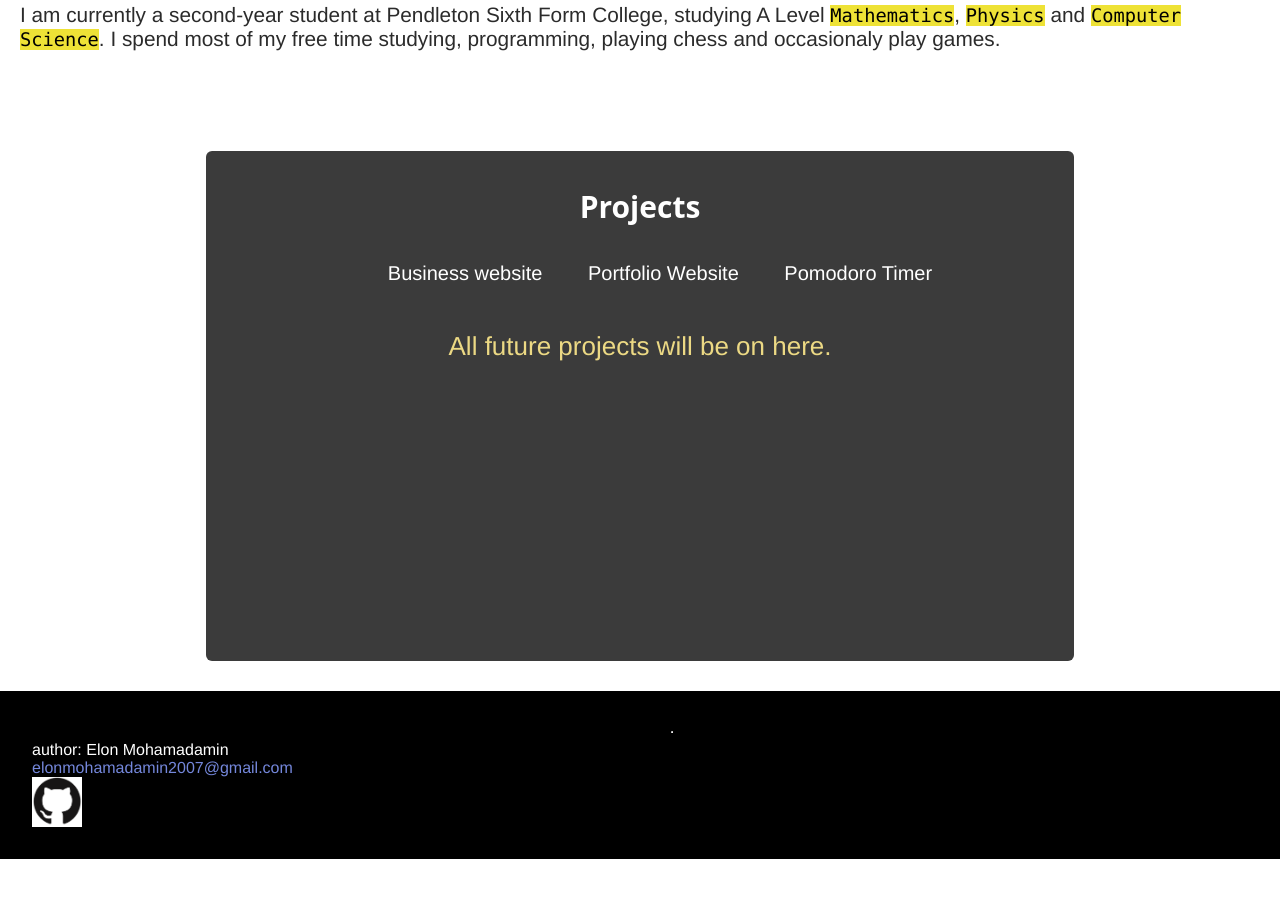
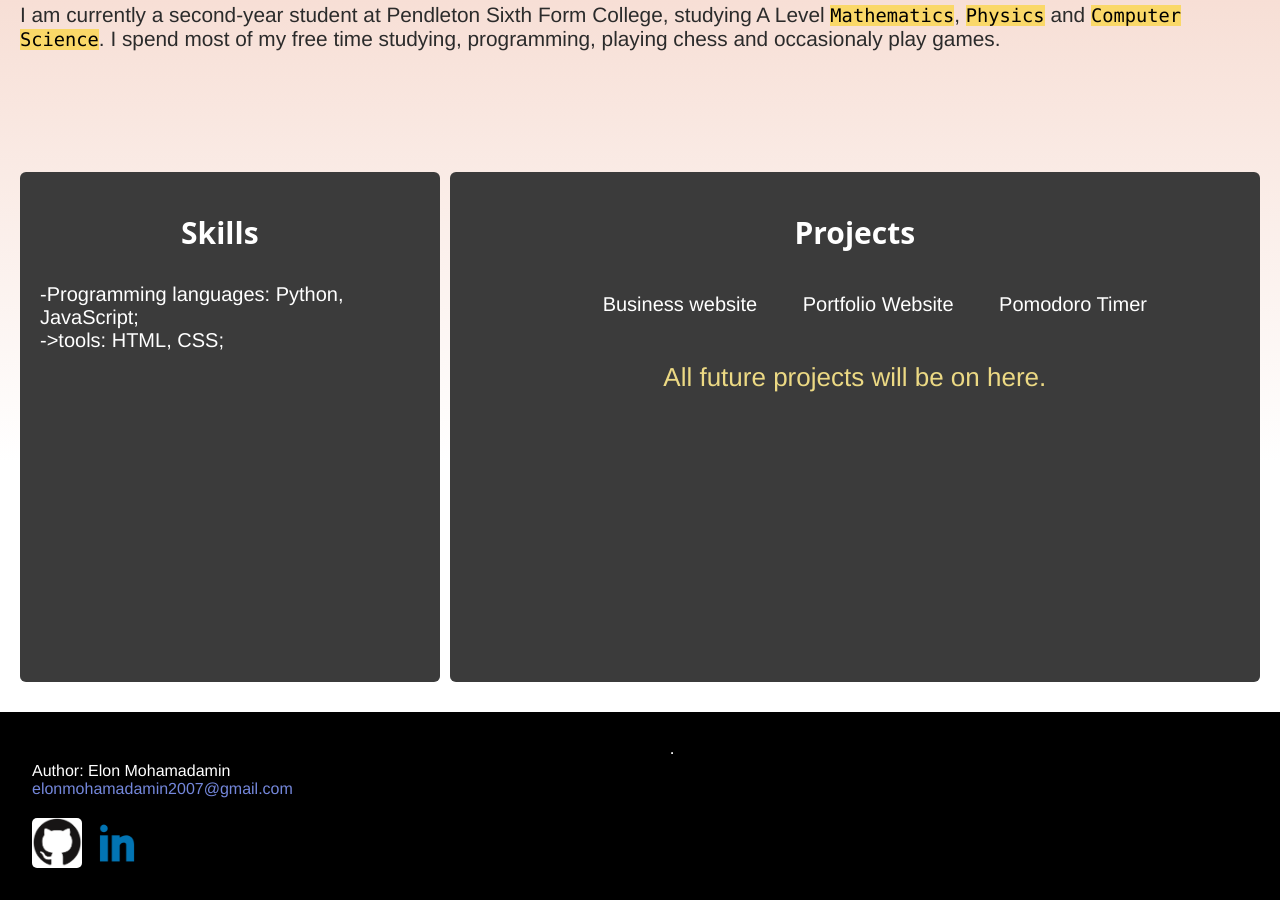
Before and after one commit to elon-mohamadamin/website-portfolio, a plain HTML site: page index.html in a window 1280 px wide. Shown: the part 339-1239 px from the top of the page. Before the commit the page ends 1198 px from the top, so only its background shows below. Drawn offline with Linux system fonts and the light colour scheme; a web font is replaced by a local one.

Commit message:
made a skills div, changed body color, put in a linkedin logo to redirect to my linkedin account and made the footer look better

```diff
--- a/index.html
+++ b/index.html
@@ -37,6 +37,15 @@
             <span class="name">> Elon Mohamadamin</span><span class="cursor"></span>
             <p class="intro-para">Hi, I'm Elon. I am a student and a beginner programmer, and my passion is Computer Science.</br>My goal is to engineer simple, helpful and innovative pieces of software in the future.</p>
             <p class="about">I am currently a second-year student at Pendleton Sixth Form College, studying A Level <span class="highlight">Mathematics</span>, <span class="highlight">Physics</span> and <span class="highlight">Computer Science</span>. I spend most of my free time studying, programming, playing chess and occasionaly play games.</p>
+            <section class="divisions">
+                <div class="about-me">
+                    <h1>Skills</h1>
+                    <p>
+                    -Programming languages: Python, JavaScript;<br>
+                    ->tools: HTML, CSS;
+                    </p>
+                </div>
+
                 <div class="projects">
                     <h1>Projects</h1>
                     <ul>
@@ -49,16 +58,19 @@
                         All future projects will be on here.
                     </p>
                 </div>
+            </section>
 
         </section>
 
         <footer>
             <hr>
-            author: Elon Mohamadamin
+            Author: Elon Mohamadamin<br>
             <a href="mailto:elonmohamadamin2007@gmail.com">elonmohamadamin2007@gmail.com</a>
+            <section class="socials">
                 <a class="github" href="https://github.com/elon-mohamadamin"></a>
-            <a class="instagram" href=""></a>
+                <a class="linkedin" href="https://uk.linkedin.com/in/elon-mohamadamin-30321a311"></a>
                 <a href=""></a>
+            </section>
         </footer>
 
 
--- a/styles.css
+++ b/styles.css
@@ -1,12 +1,10 @@
-html {
-    height:100%;
 
-}
 
-body {
+html,body {
     padding:0;
     margin:0;
-    background:linear-gradient(rgb(255, 255, 255),rgb(255, 255, 255));
+    /*rgb(221, 184, 136)*/
+    background:linear-gradient(rgb(241, 199, 183),rgb(255, 255, 255));
     color:rgb(0, 0, 0);
     background-repeat: no-repeat;
     background-size: cover;
@@ -76,7 +74,7 @@ p{
 .highlight{
     color:black;
     font-size:0.9em;
-    background:rgb(238, 226, 54);
+    background:rgb(250, 216, 104);
 
 }
 
@@ -85,11 +83,15 @@ div:hover {
 }
 
 
+section.divisions{
 
+    display:flex;
+
+}
 div.projects{
     background:rgb(59, 59, 59);
     color:white;
-    margin:auto;
+    margin-left:10px;
     margin-top:100px;
     margin-bottom:10px;
     height:500px;
@@ -99,6 +101,29 @@ div.projects{
     font-size:20px;
     padding-top:10px;
     transition:ease 0.2s;
+}
+
+
+
+div.about-me{
+    background:rgb(59, 59, 59);
+    color:white;
+    padding-right:20px;
+    margin-top:100px;
+    margin-bottom:10px;
+    height:500px;
+    width:fit-content;
+    border-radius:6px;
+    text-align:center;
+    font-size:20px;
+    padding-top:10px;
+    transition:ease 0.2s;
+}
+.about-me p{
+    color:white;
+    font-size:20px;
+    text-align: left;
+    margin-left:20px;
 }
 
 
@@ -125,7 +150,7 @@ footer {
         display:flex;
         flex-direction: column;
 
-        background-color:black;
+        background-color:rgb(0, 0, 0);
         color:rgb(255, 255, 255);
         padding:2em;
 
@@ -142,4 +167,27 @@ footer a{
     background-size:cover;
     width:50px;
     height:50px;
+    border-radius: 5px;
 }
+
+.linkedin {
+    background-image: url(linkedin1.png);
+    background-repeat: no-repeat;
+    background-size:cover;
+    width:50px;
+    height:50px;
+    border-radius: 5px;
+    margin-left:10px;
+}
+
+
+.socials{
+    display:flex;
+
+    margin-top:20px;
+}
+
+::selection{
+    background:rgb(250, 216, 104);
+    color:black;
+}
```
Also changed, not shown: linkedin.png (added), linkedin.webp (added), linkedin1.png (added). Lines whose indentation alone changed are shown as unchanged.
